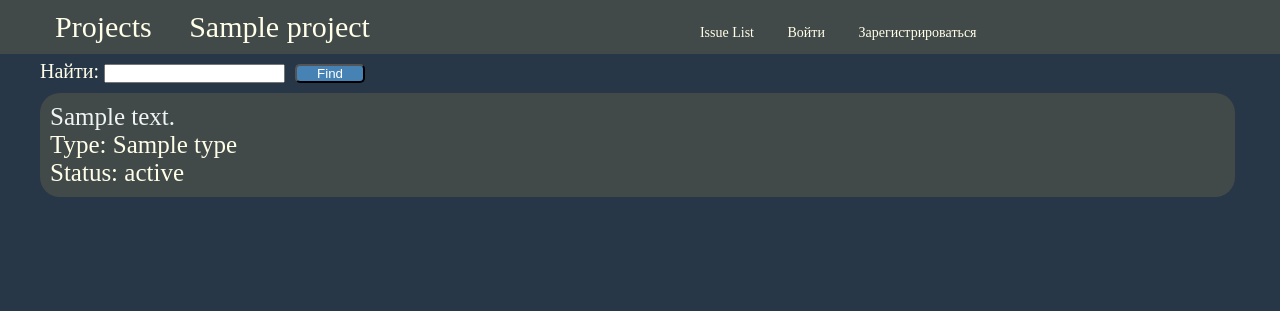
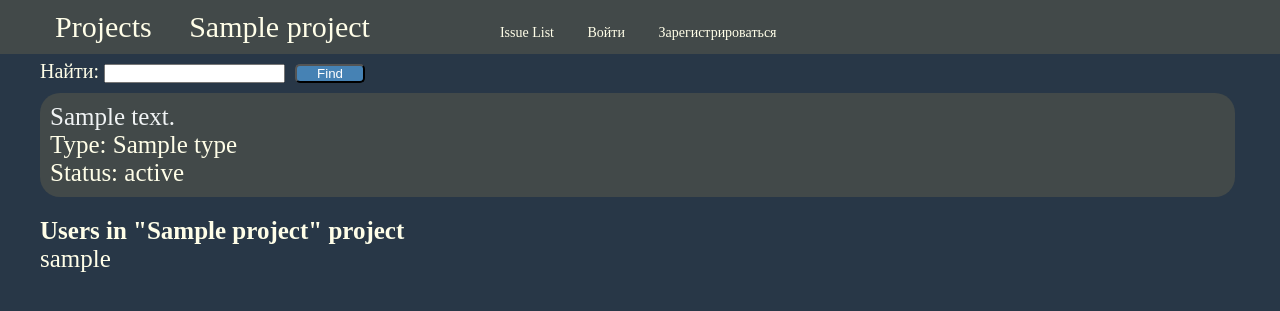
Before and after one commit to AlibekBeket/homework_62_alibek_beket, a Django app: page /project/1 in a window 1280 px wide. Shown: the top 311 px of the page. Run offline with Django 4.2, Linux system fonts and the light colour scheme; tables that the repository leaves empty hold one stand-in row (values such as "Sample post"); parts of the project's set-up code (start-up, migrations or seed data) failed here and were passed over.

Commit message:
добавил список разрабодчиков которые работают над проектом в конце списка задач этого проекта

```diff
--- a/app/issue_tracker/templates/issue_tracker_list_page.html
+++ b/app/issue_tracker/templates/issue_tracker_list_page.html
@@ -14,7 +14,7 @@
 <h1>{{ project.name }}</h1>
 {% block content %}
 <form class="search_form" action="{% url 'project_detail' project.id %}" method="get">
-{% include 'partials/search.html' with button_text="Find" %}
+    {% include 'partials/search.html' with button_text="Find" %}
 </form>
 {% for issue in issues %}
 <div class="issue_info">
@@ -35,5 +35,11 @@
     <p>Задачи не найдены</p>
 </div>
 {% endif %}
+<div class="users_list">
+    <h4>Users in "{{ project.name }}" project</h4>
+    {% for user in project.user.all %}
+    <p>{{ user.username }}</p>
+    {% endfor %}
+</div>
 <div class="bottom_indent"></div>
 {% endblock %}
--- a/app/static/css/style.css
+++ b/app/static/css/style.css
@@ -50,7 +50,7 @@ body{
 }
 .logo{
     font-size: 30px;
-    margin-right: 300px;
+    margin-right: 100px;
 }
 .issue_info{
     border-radius: 20px;
@@ -215,3 +215,6 @@ body{
     background: DarkSlateGray;
     color: white;
 }
+.users_list{
+    margin-top: 20px;
+}
```
